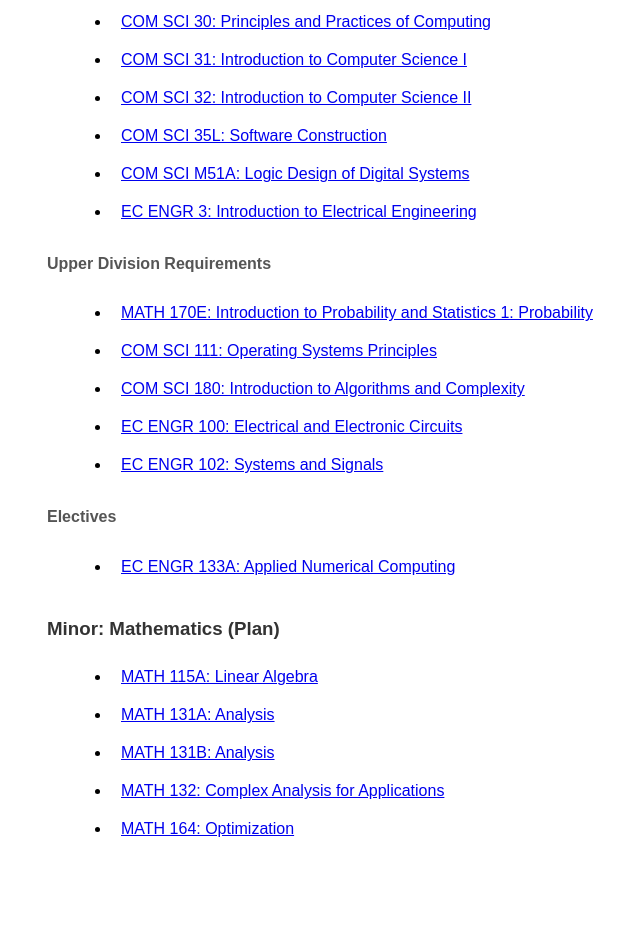
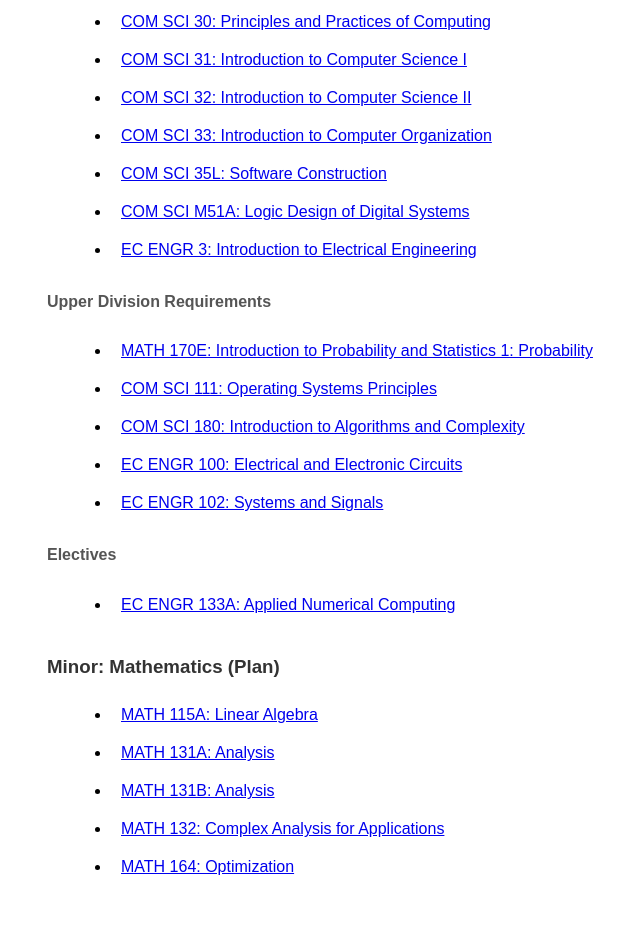
Before and after one commit to EideenMoz/Personal_Website, a plain HTML site: page education.html in a window 1280 px wide. Shown: the part 1017-1944 px from the top of the page, without its empty margins (269-909 px from the left). Drawn offline with Linux system fonts and the light colour scheme.

Commit message:
Add CS33 and README
Added CS33 to Education and README file

```diff
--- a/education.html
+++ b/education.html
@@ -84,6 +84,9 @@
                     <a href="https://catalog.registrar.ucla.edu/course/2022/COMSCI32?siteYear=2022" target="_blank">COM SCI 32: Introduction to Computer Science II</a>
                 </li>
                 <li>
+                    <a href="https://catalog.registrar.ucla.edu/course/2023/comsci33?siteYear=2023" target="_blank">COM SCI 33: Introduction to Computer Organization</a>
+                </li>
+                <li>
                     <a href="https://catalog.registrar.ucla.edu/course/2023/COMSCI35L?siteYear=2023" target="_blank">COM SCI 35L: Software Construction</a>
                 </li>
                 <li>
```
Also changed, not shown: 1 other file.
